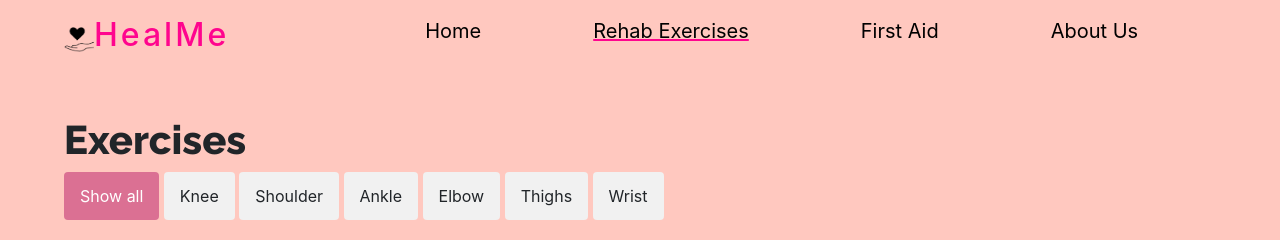
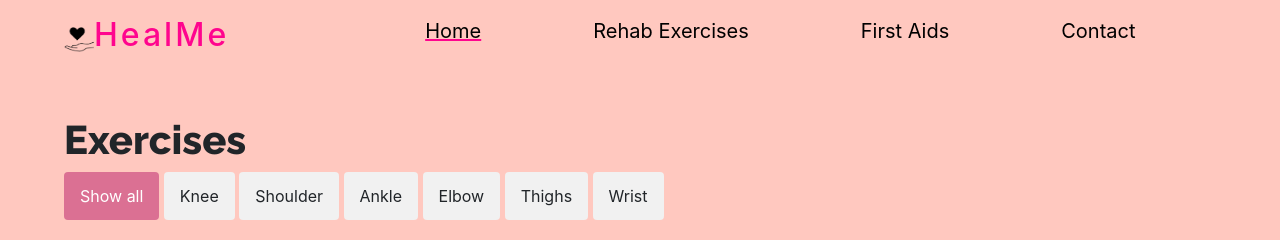
Before and after one commit to ReshmaShaji245/Heal-Me, a Flask app: page /exercises in a window 1280 px wide. Shown: the top 240 px of the page. Run offline with Flask 2, Linux system fonts and the light colour scheme; some libraries are stand-ins or nearby versions.

Commit message:
Update exercises.html

```diff
--- a/templates/exercises.html
+++ b/templates/exercises.html
@@ -38,11 +38,11 @@
                     <h2>HealMe</h2>
                 </a>
             </div>
-            <ul class="nav-menu">
-                <li class="nav-item"><a class="nav-link " href="/">Home</a></li>
-                <li class="nav-item"><a class="nav-link active" href="/exercises">Rehab Exercises</a></li>
-                <li class="nav-item"><a class="nav-link" href="/firstaid">First Aid</a></li>
-                <li class="nav-item"><a class="nav-link" href="/about">About Us</a></li>
+           <ul class="nav-menu">
+                <li class="nav-item"><a class="nav-link active" href="/">Home</a></li>
+                <li class="nav-item"><a class="nav-link" href="/exercises">Rehab Exercises</a></li>
+                <li class="nav-item"><a class="nav-link" href="/firstaid">First Aids</a></li>
+                <li class="nav-item"><a class="nav-link" href="/contact">Contact</a></li>
             </ul>
             <div class="mobile-menu dropdown">
                 <div class="hamburger">
@@ -51,15 +51,14 @@
                     <span class="bar"></span>
                 </div>
                 <div class="dropdown-content">
-                    <li class="nav-item"><a class="nav-link " href="/">Home</a></li>
-                    <li class="nav-item"><a class="nav-link active" href="/exercises">Rehab Exercises</a></li>
-                    <li class="nav-item"><a class="nav-link" href="/firstaid">First Aid</a></li>
-                    <li class="nav-item"><a class="nav-link" href="/about">About Us</a></li>
-                </div>
+                    <li class="nav-item"><a class="nav-link active" href="/">Home</a></li>
+                    <li class="nav-item"><a class="nav-link" href="/exercises">Rehab Exercises</a></li>
+                    <li class="nav-item"><a class="nav-link" href="/firstaid">First Aids</a></li>
+                    <li class="nav-item"><a class="nav-link" href="/contact">Contact</a></li>
+
             </div>
         </nav>
 
-        </nav>
     </header>
     </header>
 
```
